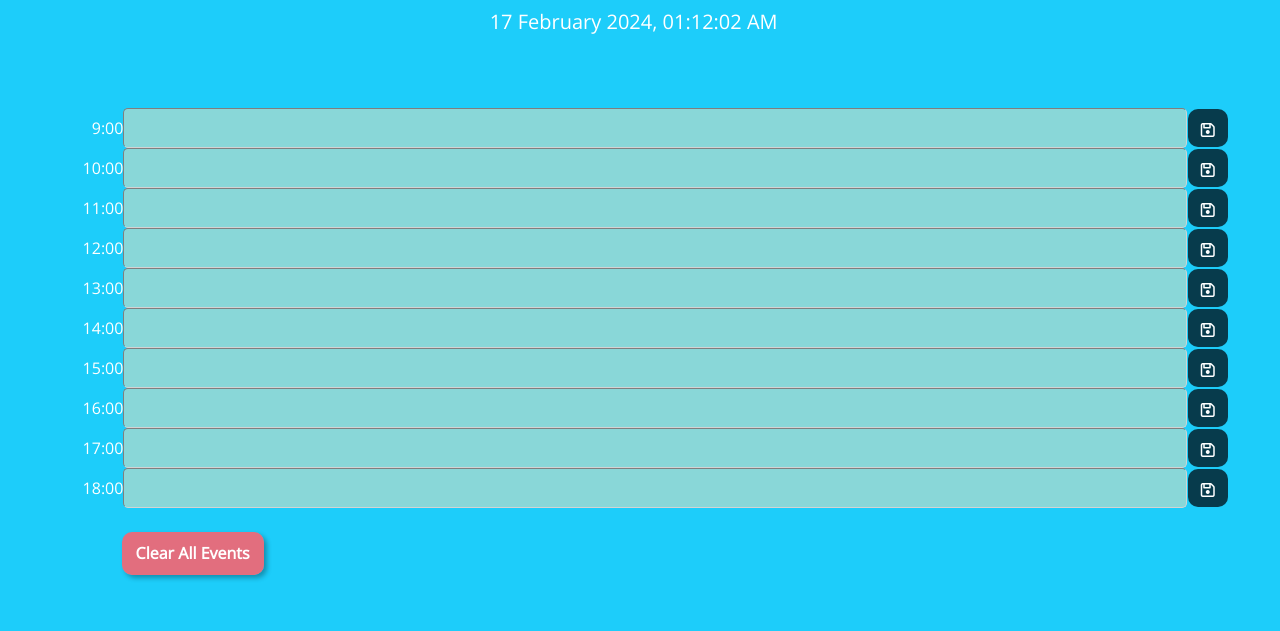
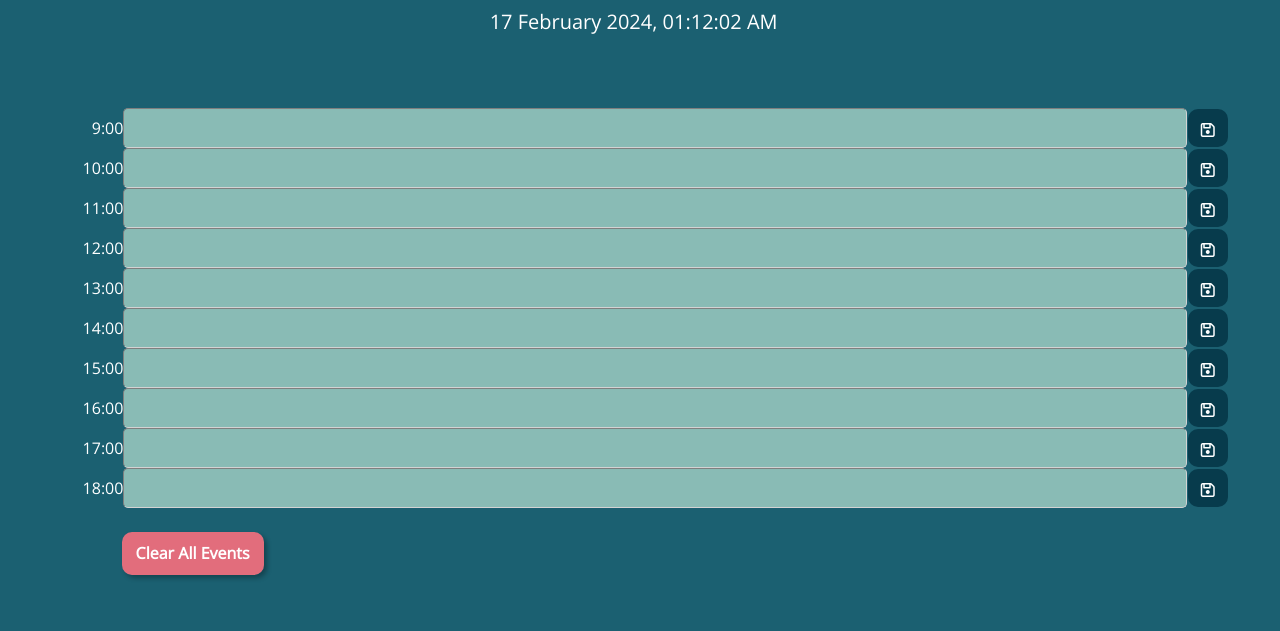
Before and after one commit to jennysiu/workDayScheduler, a plain HTML site: page index.html in a window 1280 px wide. Shown: the part 169-800 px from the top of the page. Drawn offline with nearby package versions, Linux system fonts and the light colour scheme.

Commit message:
changed background colour

```diff
--- a/assets/css/style.css
+++ b/assets/css/style.css
@@ -5,7 +5,7 @@ body {
   font-size: 16px;
   line-height: 1;
   /* background-image: url(../images/background.jpg); */
-  background-color: rgb(29, 205, 250);
+  background-color: rgb(27, 96, 113);
   background-size: cover;
 }
 
```
